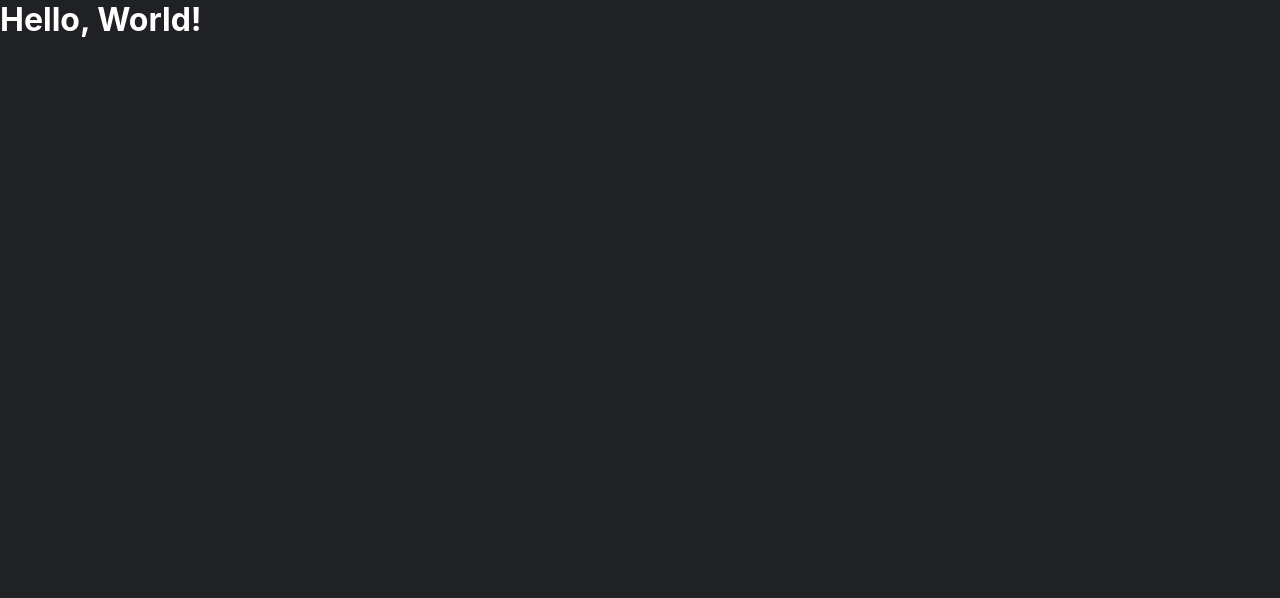
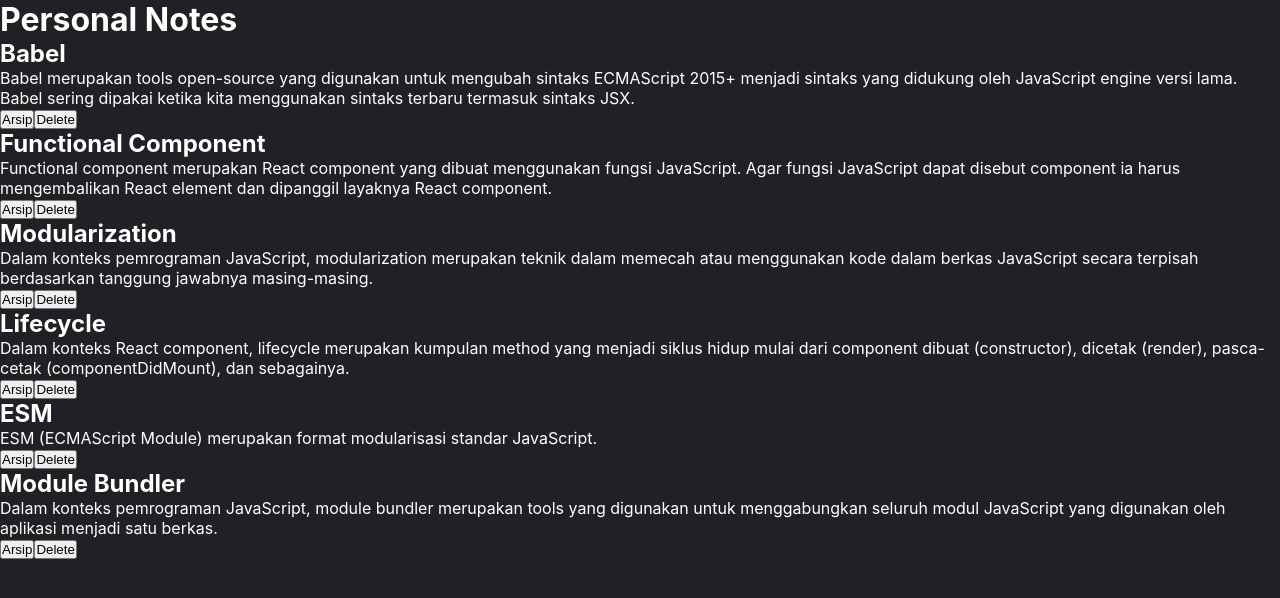
Before and after one commit to srmpandejlaki/personal-notes, a React (Vite) app: page / in a window 1280 px wide. Shown: the top 598 px of the page. Built offline with nearby package versions, Linux system fonts and the light colour scheme.

Commit message:
menampilkan daftar notes #kriteria utama 1

```diff
--- a/index.html
+++ b/index.html
@@ -2,9 +2,8 @@
 <html lang="en">
 <head>
     <meta charset="UTF-8" />
-    <link rel="icon" type="image/svg+xml" href="/vite.svg" />
     <meta name="viewport" content="width=device-width, initial-scale=1.0" />
-    <title>Vite + React</title>
+    <title>Personal Notes</title>
 </head>
 <body>
 <div id="root"></div>
--- /dev/null
+++ b/src/components/notes-body.jsx
@@ -0,0 +1,12 @@
+import React from 'react';
+
+function NotesBody({ title, body }) {
+  return (
+    <div>
+      <h2 className='titleNotes'>{title}</h2>
+      <p className='descriptionNotes'>{body}</p>
+    </div>
+  );
+}
+
+export default NotesBody;
--- /dev/null
+++ b/src/components/notes-button.jsx
@@ -0,0 +1,12 @@
+import React from 'react';
+
+function NotesButton() {
+  return (
+    <div>
+      <button className='btnArsip'>Arsip</button>
+      <button className='btnDelete'>Delete</button>
+    </div>
+  );
+}
+
+export default NotesButton;
--- /dev/null
+++ b/src/components/notes-item.jsx
@@ -0,0 +1,14 @@
+import React from 'react';
+import NotesBody from './notes-body';
+import NotesButton from './notes-button';
+
+function NotesItem({ title, body }) {
+  return (
+    <div>
+      <NotesBody title={title} body={body}></NotesBody>
+      <NotesButton></NotesButton>
+    </div>
+  );
+};
+
+export default NotesItem;
--- /dev/null
+++ b/src/components/notes-list.jsx
@@ -0,0 +1,14 @@
+import React from 'react';
+import NotesItem from './notes-item';
+
+function NotesList({ notes }) {
+  return (
+    <div className='notesList'>
+      {notes.map((note) => (
+        <NotesItem key={note.id} {...note} />
+      ))}
+    </div>
+  );
+}
+
+export default NotesList;
--- /dev/null
+++ b/src/components/the-notes.jsx
@@ -0,0 +1,16 @@
+import React from 'react';
+import NotesList from './notes-list';
+import { getInitialData } from '../utils/index';
+
+function NotesContainer() {
+  const notes = getInitialData();
+
+  return (
+    <div className='notesContainer'>
+      <h1>Personal Notes</h1>
+      <NotesList notes={notes} />
+    </div>
+  );
+}
+
+export default NotesContainer;
--- a/src/index.jsx
+++ b/src/index.jsx
@@ -1,8 +1,9 @@
 import React from 'react';
 import { createRoot } from 'react-dom/client';
+import NotesContainer from './components/the-notes';
 
 // import style
 import './styles/style.css';
 
 const root = createRoot(document.getElementById('root'));
-root.render(<h1>Hello, World!</h1>);
+root.render(<NotesContainer/>);
```
Also changed, not shown: public/vite.svg (deleted), 1 other file (tests, documents, lock files or other folders).
